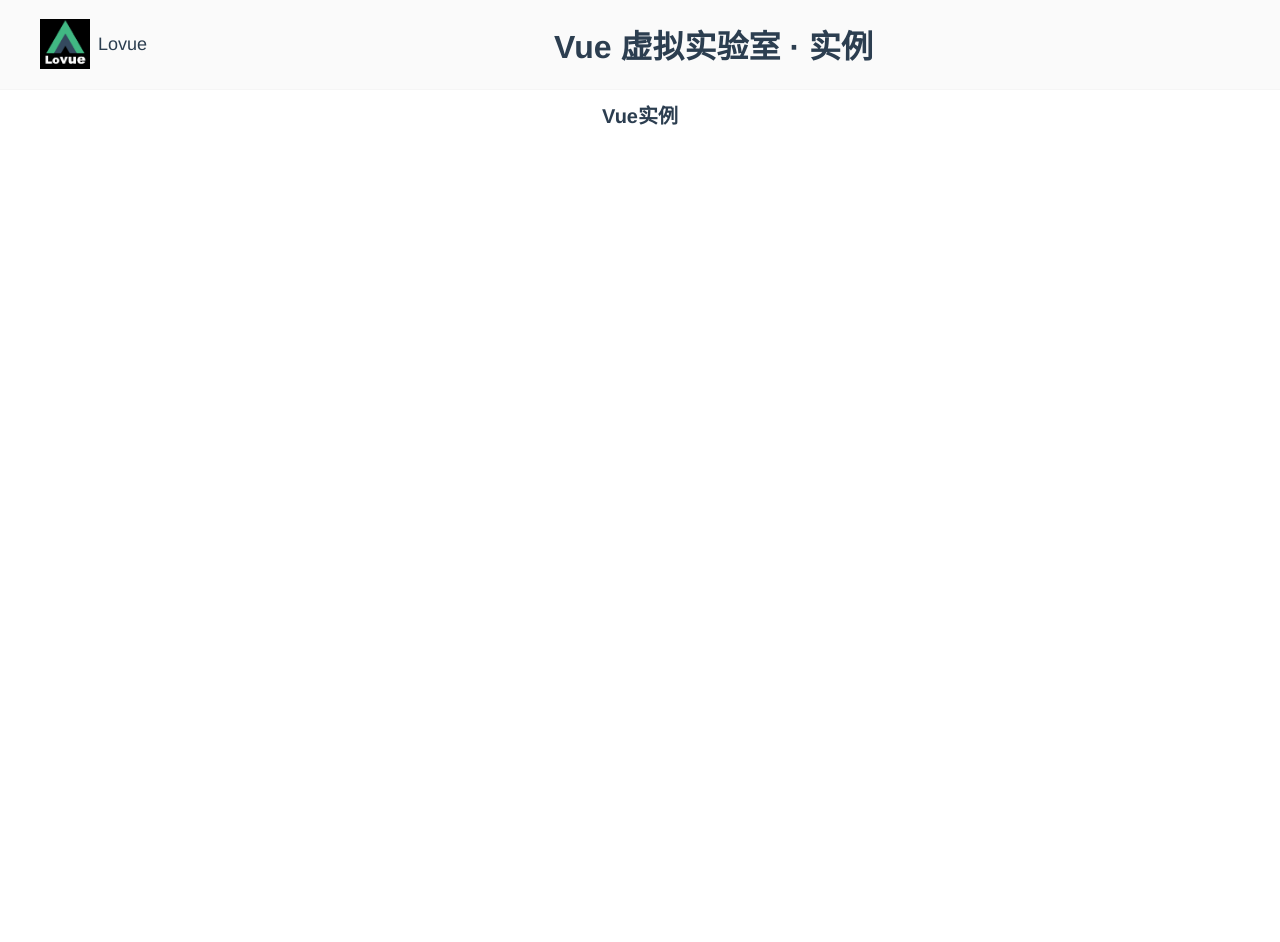
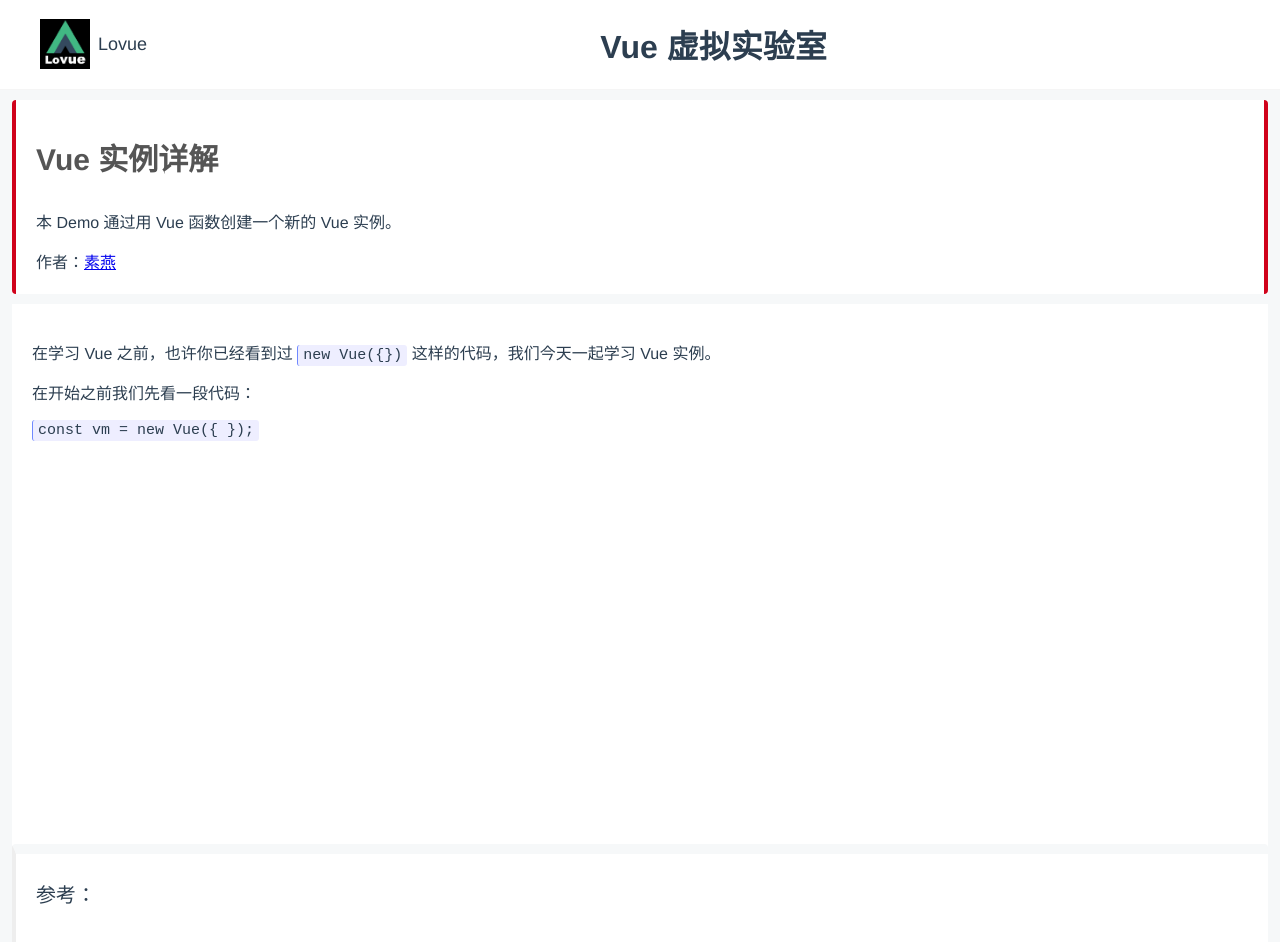
Before and after one commit to Lovuey/lovue, a Vue app in the folder lovue/: page /vueinstance in a window 1280 px wide. Shown: the top 942 px of the page. Before the commit the page ends 900 px from the top, so only its background shows below. Built offline with nearby package versions, Linux system fonts and the light colour scheme.

Commit message:
vue实例文章

```diff
--- a/lovue/src/App.vue
+++ b/lovue/src/App.vue
@@ -17,7 +17,7 @@
         },
         data: function () {
             return {
-                title: 'Vue 虚拟实验室 · 实例'
+                title: 'Vue 虚拟实验室'
             }
         }
     }
@@ -27,15 +27,15 @@
     body {
         margin: 0;
         padding: 0;
+        background-color: #f6f8f9;
     }
     .app-content {
         box-sizing: border-box;
         max-width: 1256px;
         margin: 0 auto;
-        background-color: #fff;
         min-height: 700px;
         margin-top: 40px;
-        margin-bottom: 100px;
+        margin-bottom: 80px;
         margin-top: 100px;
     }
     #app {
--- a/lovue/src/components/content.vue
+++ b/lovue/src/components/content.vue
@@ -53,7 +53,7 @@
         display: flex;
         background-color: #fff;
         flex-direction: column;
-        margin-bottom: 100px;
+        padding: 20px 15px;
     }
     .list-box {
         width: 100%;
@@ -114,7 +114,7 @@
         color: #314659;
         text-align: left;
         margin-left: 12px;
-        font-weight: lighter;
+        font-weight: bold;
     }
     .item-title {
         color: #0d1a26;
--- a/lovue/src/components/top.vue
+++ b/lovue/src/components/top.vue
@@ -18,7 +18,7 @@
     .top-box {
         margin: 0;
         padding: 0;
-        background-color: #fafafa;
+        background-color: #fff;
         border-bottom: #f5f5f5 1px solid;
         display: flex;
         position: fixed;
--- a/lovue/src/views/vueInstance.vue
+++ b/lovue/src/views/vueInstance.vue
@@ -1,6 +1,22 @@
 <template>
     <div id="vueInstance">
-        <p class="title">{{ title }}</p>
+        <div class="post-header">
+            <p class="post-title">{{ post.title }}</p>
+            <p class="post-des">{{ post.des }}</p>
+            <p class="author">作者：<a :href="post.link" target="_blank">{{ post.author }}</a></p>
+        </div>
+        <div class="post-body">
+            <p>在学习 Vue 之前，也许你已经看到过 <code>new Vue({})</code> 这样的代码，我们今天一起学习 Vue 实例。</p>
+            <p>在开始之前我们先看一段代码：</p>
+            <code>
+                const vm = new Vue({
+
+                });
+            </code>
+        </div>
+        <div class="post-footer">
+            <p class="post-link">参考：</p>
+        </div>
     </div>
 </template>
 
@@ -12,8 +28,17 @@
         },
         data: function () {
             return {
-                title: 'Vue实例'
+                post: {
+                    title: 'Vue 实例详解',
+                    author: '素燕',
+                    des: '本 Demo 通过用 Vue 函数创建一个新的 Vue 实例。',
+                    link: 'https://github.com/lefex/FE'
+
+                }
             }
+        },
+        mounted() {
+            console.log(this.$route);
         }
     }
 </script>
@@ -21,9 +46,48 @@
 <style>
     #vueInstance {
         background-color: #fff;
+        text-align: left;
     }
-    .title {
+
+    .post-header {
+        border-left: 4px solid #D0021B;
+        border-right: 4px solid #D0021B;
+        background-color: white;
+        padding: 5px 20px;
+        border-radius: 4px;
+    }
+
+    .post-title {
+        font-weight: 700;
+        font-size: 30px;
+        color: #555;
+        text-align: left;
+    }
+
+    .post-body {
+        padding: 20px;
+        border-top: 10px solid #f6f8f9;
+        min-height: 500px;
+    }
+
+    .post-footer {
+        border-top: 10px solid #f6f8f9;
+        border-left: 4px solid #eee;
+        background-color: white;
+        padding: 5px 20px;
+        border-radius: 4px;
+        min-height: 100px;
+    }
+
+    .post-link {
         font-size: 20px;
-        font-weight: 700;
+    }
+
+    code {
+        font-size: 15px;
+        border-left: 1px solid #7089FF;
+        border-radius: 3px;
+        background-color:#eef;
+        padding: 2px 5px;
     }
 </style>
```
Also changed, not shown: lovue/src/assets/article/vueInstamce.md (added).
